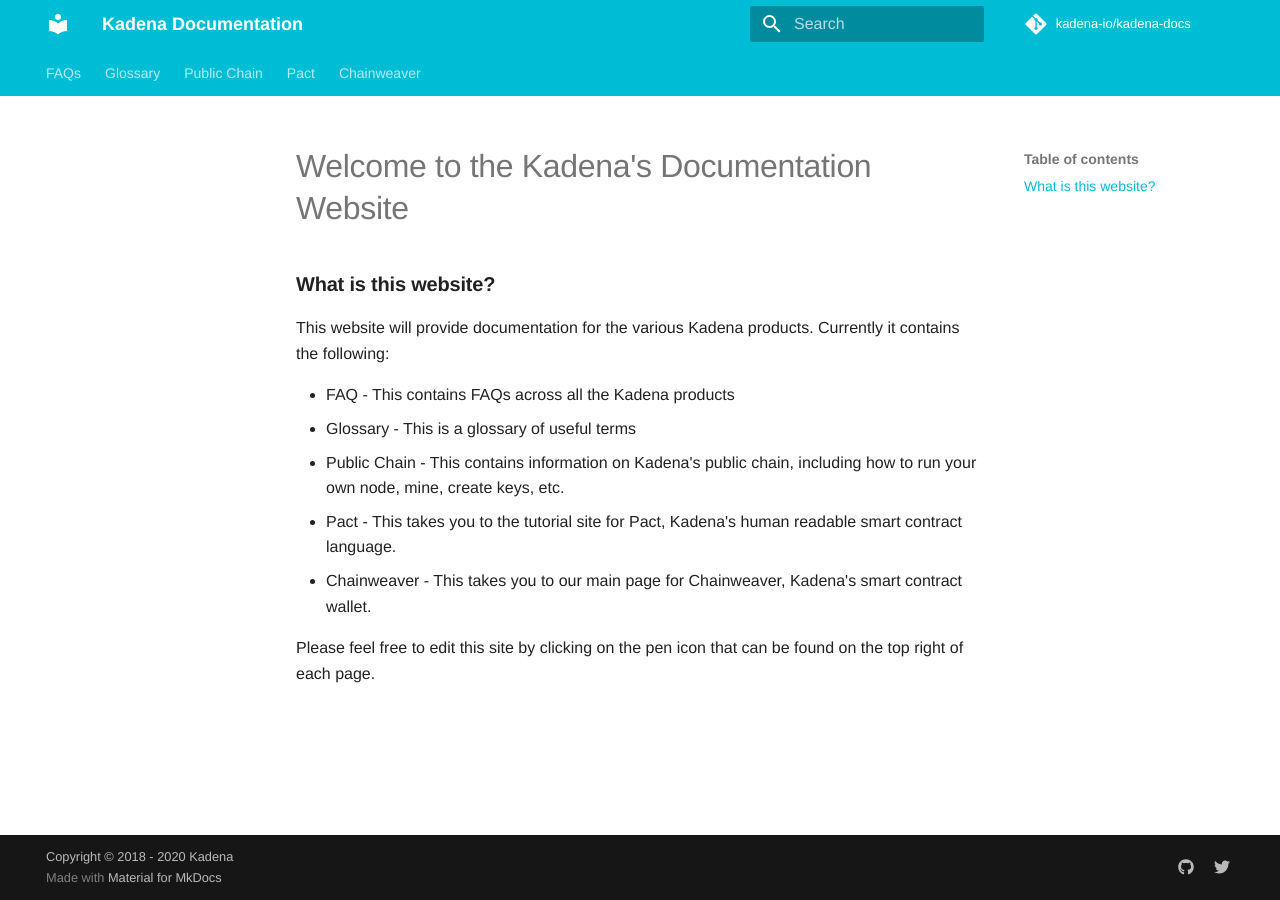
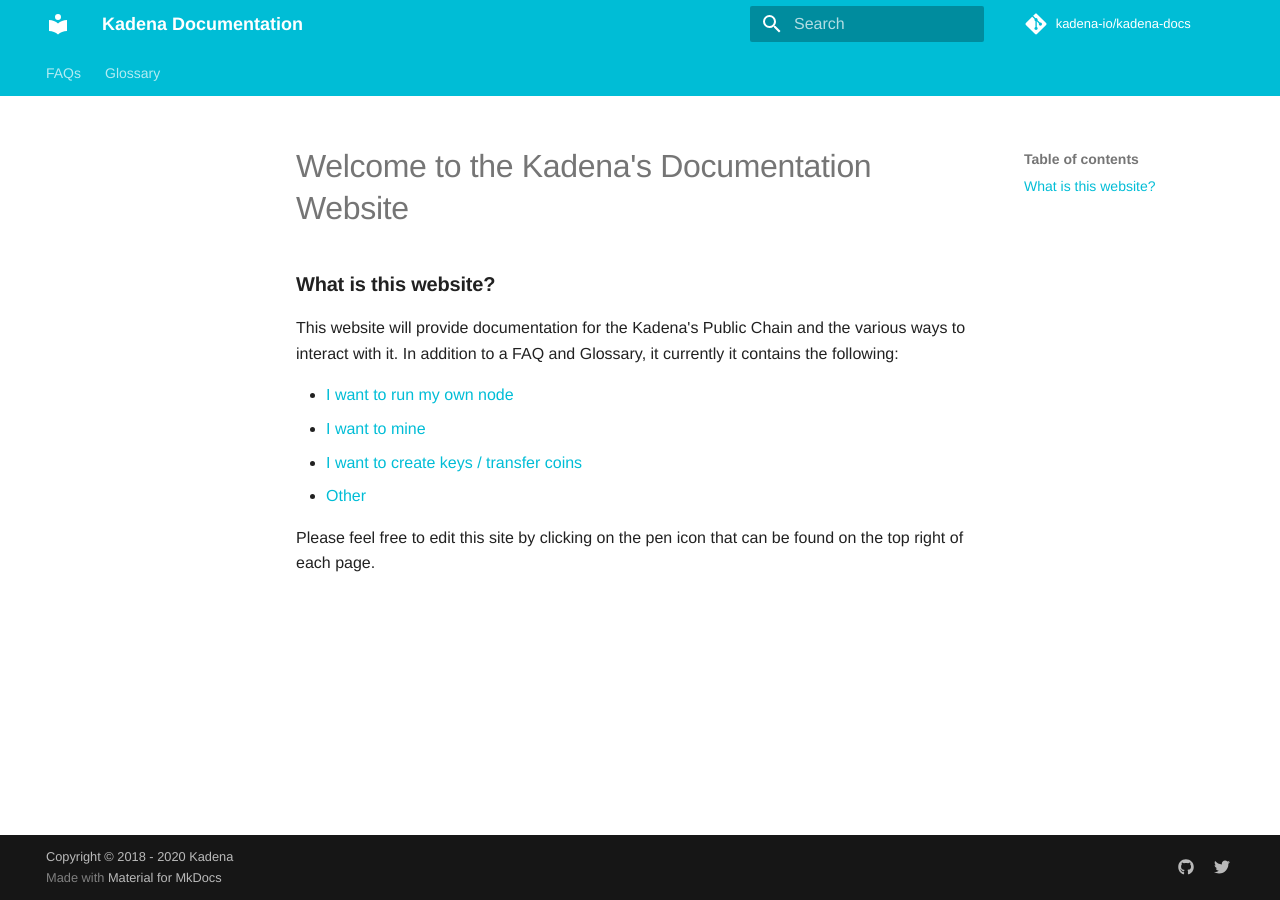
Before and after one commit to kadena-io/kadena-docs, an MkDocs documentation site: the page built from docs/index.md, in a window 1280 px wide. Built offline with MkDocs 1.6.1 and Material for MkDocs 9.7.7, drawn with Linux system fonts in a browser that asks for light colours; some web fonts are replaced; comment, search, counter and statistics services are not loaded.

Commit message:
Re-organize the site

```diff
--- a/docs/index.md
+++ b/docs/index.md
@@ -2,12 +2,11 @@
 
 ### **What is this website?**
 
-This website will provide documentation for the various Kadena products.  Currently it contains the following:
+This website will provide documentation for the Kadena's Public Chain and the various ways to interact with it. In addition to a FAQ and Glossary, it currently it contains the following:
 
- - FAQ - This contains FAQs across all the Kadena products
- - Glossary - This is a glossary of useful terms
- - Public Chain - This contains information on Kadena's public chain, including how to run your own node, mine, create keys, etc.
- - Pact - This takes you to the tutorial site for Pact, Kadena's human readable smart contract language.
- - Chainweaver - This takes you to our main page for Chainweaver, Kadena's smart contract wallet.
+- [I want to run my own node](./Chainweb/chainweb-node-actions.md)
+- [I want to mine](./Chainweb/chainweb-miner-actions.md)
+- [I want to create keys / transfer coins](./Chainweb/Keys-and-Wallets.md)
+- [Other](./Chainweb/Other.md)
 
 Please feel free to edit this site by clicking on the pen icon that can be found on the top right of each page.
--- a/mkdocs.yml
+++ b/mkdocs.yml
@@ -52,14 +52,14 @@
 - Glossary:
   - './Glossary.md'
 
-- Public Chain:
-  - 'I want to run my own node': './Chainweb/chainweb-node-actions.md'
-  - 'I want to mine': './Chainweb/chainweb-miner-actions.md'
-  - 'I want to create keys / transfer coins': './Chainweb/Keys-and-Wallets.md'
-  - 'Other': './Chainweb/Other.md'
+#- Public Chain:
+#  - 'I want to run my own node': './Chainweb/chainweb-node-actions.md'
+#  - 'I want to mine': './Chainweb/chainweb-miner-actions.md'
+#  - 'I want to create keys / transfer coins': './Chainweb/Keys-and-Wallets.md'
+#  - 'Other': './Chainweb/Other.md'
 
-- Pact:
-  - 'Pact': https://pactlang.org/
+# - Pact:
+#   - 'Pact': https://pactlang.org/
 
-- Chainweaver:
-  - 'Support Page': https://www.kadena.io/chainweaver
+# - Chainweaver:
+#   - 'Support Page': https://www.kadena.io/chainweaver
```
Also changed, not shown: docs/Chainweb/Keys-and-Wallets.md (+4 -2 lines), docs/Chainweb/Other.md (+1 -0 lines), docs/Glossary.md (+3 -0 lines), site/404.html, site/Chainweb/Keys-and-Wallets/index.html, site/Chainweb/Other/index.html, site/Chainweb/chainweb-miner-actions/index.html, site/Chainweb/chainweb-node-actions/index.html, site/FAQs/index.html, site/Glossary/index.html, site/Pact/Pact/index.html, site/coming-soon/coming-soon/index.html, site/coming-soon/my-file/index.html, site/index.html, 2 more files, 2 other files.
